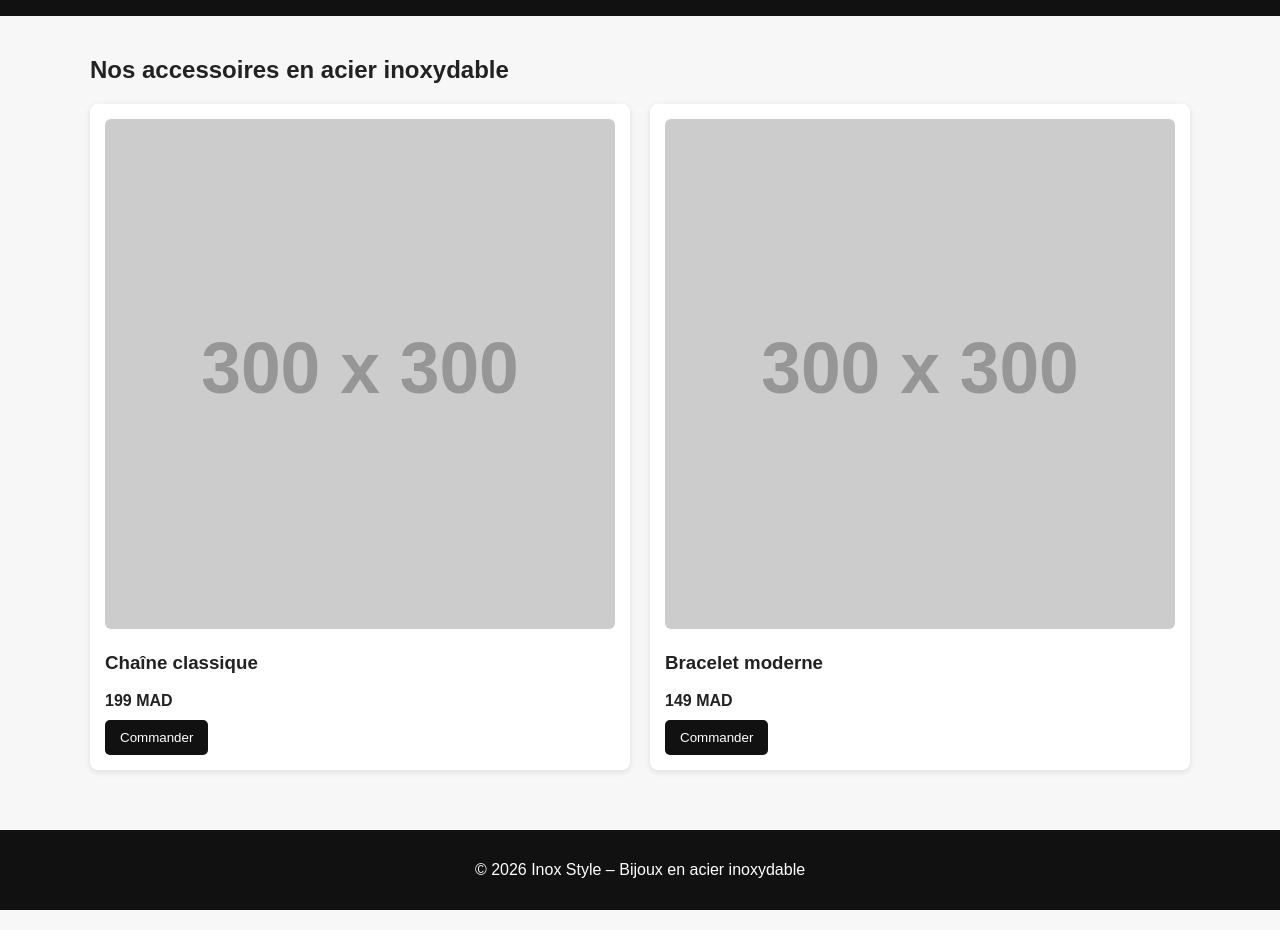
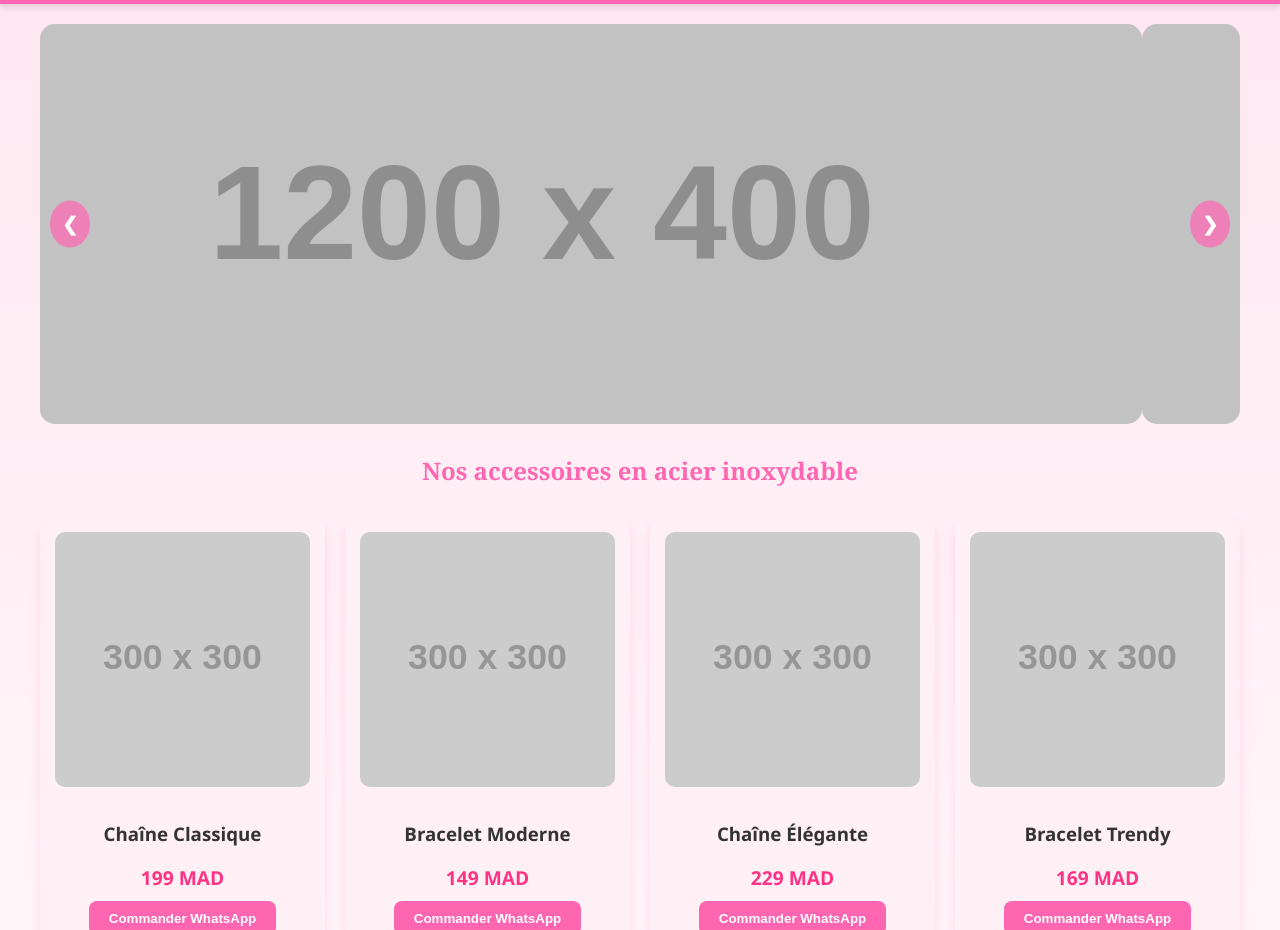
Before and after one commit to anissaidgi-glitch/test, a plain HTML site: page index.html in a window 1280 px wide. Shown: the part 79-1009 px from the top of the page. Drawn offline with Linux system fonts and the light colour scheme; placeholder pictures from the web are drawn by us.

Commit message:
Update index.html

```diff
--- a/index.html
+++ b/index.html
@@ -5,20 +5,37 @@
   <meta name="viewport" content="width=device-width, initial-scale=1.0" />
   <title>Inox Style – Bijoux en acier inoxydable</title>
   <style>
-    body {font-family: Arial, sans-serif; margin:0; background:#f7f7f7; color:#222}
-    header {background:#111; color:#fff; padding:20px}
-    header h1 {margin:0}
-    nav a {color:#fff; margin-right:15px; text-decoration:none}
-    .container {max-width:1100px; margin:auto; padding:20px}
-    .products {display:grid; grid-template-columns:repeat(auto-fit,minmax(220px,1fr)); gap:20px}
-    .card {background:#fff; border-radius:8px; padding:15px; box-shadow:0 2px 6px rgba(0,0,0,.1)}
-    .card img {width:100%; border-radius:6px}
-    .price {font-weight:bold; margin:10px 0}
-    button {background:#111; color:#fff; border:none; padding:10px 15px; cursor:pointer; border-radius:5px}
-    footer {background:#111; color:#fff; text-align:center; padding:15px; margin-top:40px}
+    body {font-family: 'Segoe UI', Tahoma, Geneva, Verdana, sans-serif; margin:0; background: linear-gradient(to bottom, #ffe6f0, #ffffff); color:#333}
+    header {background:#ff66b2; color:#fff; padding:20px; position:sticky; top:0; z-index:1000; box-shadow:0 4px 6px rgba(0,0,0,0.1)}
+    header h1 {margin:0; display:inline-block; font-family: 'Georgia', serif; font-weight:bold;}
+    nav {display:inline-block; float:right}
+    nav a {color:#fff; margin-left:20px; text-decoration:none; font-weight:bold; transition:0.3s}
+    nav a:hover {color:#ffe6f0}
+
+    .container {max-width:1200px; margin:auto; padding:20px}
+
+    .carousel {position:relative; overflow:hidden; margin-bottom:30px; border-radius:15px}
+    .slides {display:flex; transition:transform 0.5s ease-in-out}
+    .slides img {width:100%; border-radius:15px; filter: brightness(0.95);}
+    .carousel-btn {position:absolute; top:50%; transform:translateY(-50%); background:rgba(255,102,178,0.7); color:#fff; border:none; padding:12px; cursor:pointer; border-radius:50%; font-size:1.2em; transition:0.3s}
+    .carousel-btn:hover {background:rgba(255,102,178,0.9)}
+    .prev {left:10px}
+    .next {right:10px}
+
+    h2 {text-align:center; margin-bottom:30px; color:#ff66b2; font-family:'Georgia', serif;}
+    .products {display:grid; grid-template-columns:repeat(auto-fit,minmax(250px,1fr)); gap:20px}
+    .card {background:#fff0f5; border-radius:15px; padding:15px; box-shadow:0 6px 12px rgba(255,102,178,0.2); transition:0.3s; text-align:center}
+    .card:hover {transform:translateY(-5px); box-shadow:0 10px 20px rgba(255,102,178,0.3)}
+    .card img {width:100%; border-radius:10px; margin-bottom:10px}
+    .price {font-weight:bold; margin:10px 0; color:#ff3385; font-size:1.2em}
+    button {background:#ff66b2; color:#fff; border:none; padding:10px 20px; cursor:pointer; border-radius:8px; font-weight:bold; transition:0.3s}
+    button:hover {background:#ff3385}
+
+    footer {background:#ff66b2; color:#fff; text-align:center; padding:15px; margin-top:40px; font-family:'Georgia', serif; font-weight:bold}
   </style>
 </head>
 <body>
+
   <header>
     <h1>Inox Style</h1>
     <nav>
@@ -30,19 +47,53 @@
   </header>
 
   <div class="container">
+    <div class="carousel">
+      <div class="slides">
+        <img src="https://via.placeholder.com/1200x400?text=Chaînes+en+acier+inoxydable" alt="Chaînes inox">
+        <img src="https://via.placeholder.com/1200x400?text=Bracelets+modernes" alt="Bracelets inox">
+        <img src="https://via.placeholder.com/1200x400?text=Accessoires+stylés" alt="Accessoires inox">
+      </div>
+      <button class="carousel-btn prev">❮</button>
+      <button class="carousel-btn next">❯</button>
+    </div>
+
     <h2>Nos accessoires en acier inoxydable</h2>
     <div class="products">
       <div class="card">
-        <img src="https://via.placeholder.com/300x300" alt="Chaîne inox" />
-        <h3>Chaîne classique</h3>
+        <img src="https://via.placeholder.com/300x300?text=Chaîne+Classique" alt="Chaîne classique" />
+        <h3>Chaîne Classique</h3>
         <p class="price">199 MAD</p>
-        <button>Commander</button>
+        <button onclick="window.open('https://wa.me/21628289052?text=Je+veux+commander+la+Chaîne+Classique','_blank')">Commander WhatsApp</button>
       </div>
       <div class="card">
-        <img src="https://via.placeholder.com/300x300" alt="Bracelet inox" />
-        <h3>Bracelet moderne</h3>
+        <img src="https://via.placeholder.com/300x300?text=Bracelet+Moderne" alt="Bracelet moderne" />
+        <h3>Bracelet Moderne</h3>
         <p class="price">149 MAD</p>
-        <button>Commander</button>
+        <button onclick="window.open('https://wa.me/21628289052?text=Je+veux+commander+le+Bracelet+Moderne','_blank')">Commander WhatsApp</button>
+      </div>
+      <div class="card">
+        <img src="https://via.placeholder.com/300x300?text=Chaîne+Élégante" alt="Chaîne élégante" />
+        <h3>Chaîne Élégante</h3>
+        <p class="price">229 MAD</p>
+        <button onclick="window.open('https://wa.me/21628289052?text=Je+veux+commander+la+Chaîne+Élégante','_blank')">Commander WhatsApp</button>
+      </div>
+      <div class="card">
+        <img src="https://via.placeholder.com/300x300?text=Bracelet+Trendy" alt="Bracelet trendy" />
+        <h3>Bracelet Trendy</h3>
+        <p class="price">169 MAD</p>
+        <button onclick="window.open('https://wa.me/21628289052?text=Je+veux+commander+le+Bracelet+Trendy','_blank')">Commander WhatsApp</button>
+      </div>
+      <div class="card">
+        <img src="https://via.placeholder.com/300x300?text=Chaîne+Stylée" alt="Chaîne stylée" />
+        <h3>Chaîne Stylée</h3>
+        <p class="price">249 MAD</p>
+        <button onclick="window.open('https://wa.me/21628289052?text=Je+veux+commander+la+Chaîne+Stylée','_blank')">Commander WhatsApp</button>
+      </div>
+      <div class="card">
+        <img src="https://via.placeholder.com/300x300?text=Bracelet+Classique" alt="Bracelet classique" />
+        <h3>Bracelet Classique</h3>
+        <p class="price">139 MAD</p>
+        <button onclick="window.open('https://wa.me/21628289052?text=Je+veux+commander+le+Bracelet+Classique','_blank')">Commander WhatsApp</button>
       </div>
     </div>
   </div>
@@ -50,5 +101,25 @@
   <footer>
     <p>© 2026 Inox Style – Bijoux en acier inoxydable</p>
   </footer>
+
+  <script>
+    const slides = document.querySelector('.slides');
+    const images = document.querySelectorAll('.slides img');
+    const prev = document.querySelector('.prev');
+    const next = document.querySelector('.next');
+    let index = 0;
+
+    function showSlide(i){
+      if(i < 0) index = images.length -1;
+      else if(i >= images.length) index = 0;
+      else index = i;
+      slides.style.transform = 'translateX(' + (-index * 100) + '%)';
+    }
+
+    prev.addEventListener('click', ()=> showSlide(index-1));
+    next.addEventListener('click', ()=> showSlide(index+1));
+    setInterval(()=> showSlide(index+1),5000);
+  </script>
+
 </body>
 </html>
```
